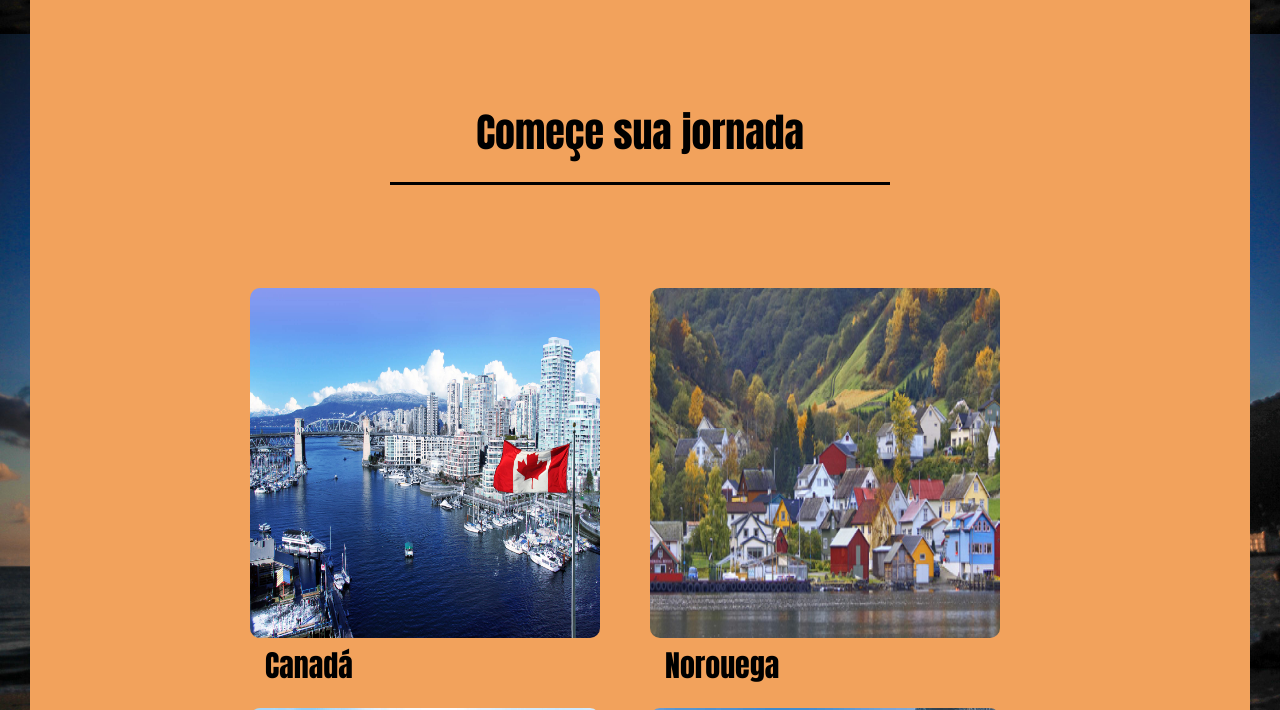
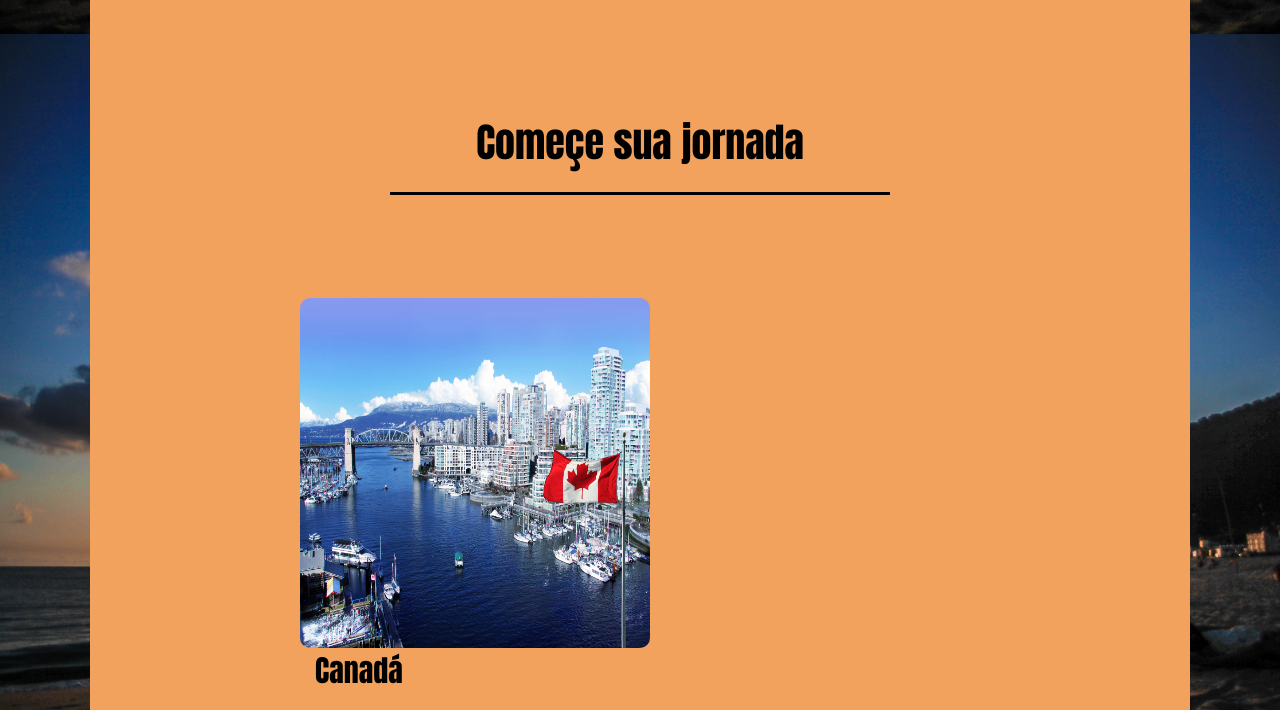
Before and after one commit to angelina-silva/entra21-angelina, a plain HTML site: page trabalho/trabalho site.html in a window 1280 px wide. Shown: the part 819-1529 px from the top of the page. Drawn offline with Linux system fonts and the light colour scheme.

Commit message:
trabalho

```diff
--- a/trabalho/static/css/pagina3.css
+++ b/trabalho/static/css/pagina3.css
@@ -14,7 +14,7 @@ h1::after{
     margin:30px auto;
 }
 
-}
+
 h2{
     font-size: 30px;
     text-align: start;
--- a/trabalho/static/css/trabalhosite.css
+++ b/trabalho/static/css/trabalhosite.css
@@ -14,6 +14,7 @@ img{
     border-radius: 10px;
     width: 350px;
     height: 350px;
+    display:block;
 
 }
 header{
@@ -27,9 +28,10 @@ header{
 
 main{
     background-color:#F2A25C;
-    padding: 50px;
-    margin:50px auto;
+    padding: 200px;
+    margin:60px ;
     border-radius: 10px;
+    padding-top: 50px;
 
 } /** formato grid;
 .container{
@@ -156,6 +158,7 @@ ul.botop li a{
     box-sizing: border-box;
     cursor:pointer;
     transition: all 400ms ease;
+
 }
 .container a{
     border: none;
```
